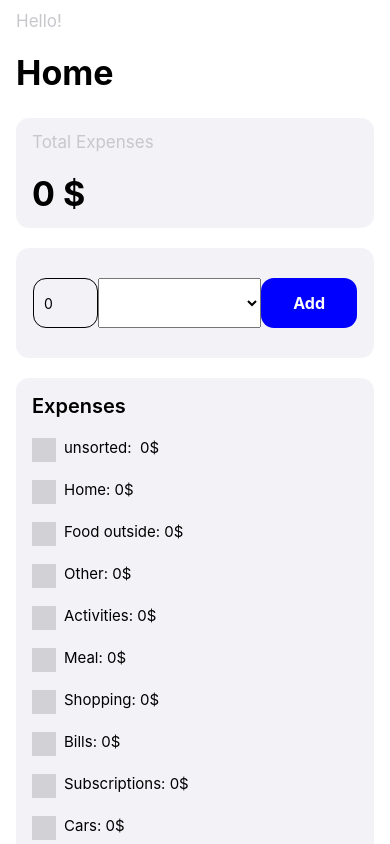
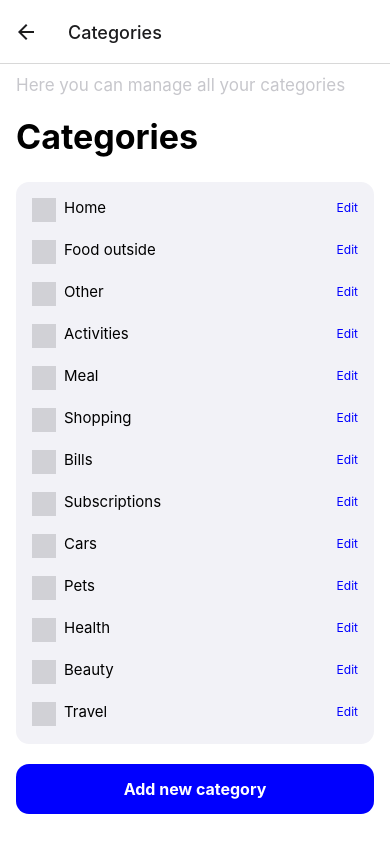
Before and after one commit to rudolfdeer/monetochka, a React Native app: screen /Categories in a window 390 px wide. Built offline with nearby package versions, Linux system fonts and the light colour scheme.

Commit message:
mon-12: add categories screen with styles

```diff
--- a/App.tsx
+++ b/App.tsx
@@ -1,47 +1,29 @@
-import { StatusBar } from 'expo-status-bar';
-import { useState } from 'react';
-import { SafeAreaView, ScrollView, StyleSheet } from 'react-native';
-import Categories from './src/components/Categories';
-import FormComponent from './src/components/Form';
-import Navbar from './src/components/Navbar';
-import Total from './src/components/Total';
-import { COLORS } from './src/constants/colors';
-import { defaultCategories, emptyCategory } from './src/constants/defaultCategories';
+import { NavigationContainer } from '@react-navigation/native';
+import { createNativeStackNavigator } from '@react-navigation/native-stack';
+import CategoriesScreen from './src/components/CategoriesScreen';
+import HomeScreen from './src/components/HomeScreen';
+
+export type StackParamList = {
+  Home: undefined;
+  Categories: undefined;
+};
+
+const Stack = createNativeStackNavigator<StackParamList>();
 
 export default function App() {
-  const [categories, setCategories] = useState(defaultCategories);
-  const [currency, setCurrency] = useState('$');
-
-  const calculateTotal = () => {
-    const categoriesSum = categories.reduce((accumulator, object) => {
-      return accumulator + object.expenses;
-    }, 0);
-
-    const emptyCategorySum = emptyCategory.expenses;
-    const sum = categoriesSum + emptyCategorySum;
-
-    return sum;
-  };
 
   return (
-    <SafeAreaView style={styles.container}>
-      <ScrollView>
-      <Navbar />
-      <Total value={calculateTotal()} currency={currency} />
-      <FormComponent categories={categories} setCategories={setCategories}/>
-      <Categories categories={categories} currency={currency} />
-      <StatusBar style="auto" />
-    </ScrollView>
-    </SafeAreaView>
-
+    <NavigationContainer>
+      <Stack.Navigator>
+        <Stack.Screen
+          name="Home"
+          component={HomeScreen}
+        />
+        <Stack.Screen
+          name="Categories"
+          component={CategoriesScreen}
+        />
+      </Stack.Navigator>
+    </NavigationContainer>
   );
 }
-
-const styles = StyleSheet.create({
-  container: {
-    flex: 1,
-    backgroundColor: COLORS.WHITE,
-    alignItems: 'center',
-    justifyContent: 'flex-start',
-  },
-});
--- a/package.json
+++ b/package.json
@@ -11,6 +11,8 @@
   },
   "dependencies": {
     "@react-native-picker/picker": "2.4.0",
+    "@react-navigation/native": "^6.0.11",
+    "@react-navigation/native-stack": "^6.7.0",
     "expo": "~45.0.0",
     "expo-status-bar": "~1.3.0",
     "formik": "^2.2.9",
@@ -18,7 +20,9 @@
     "react-dom": "17.0.2",
     "react-native": "0.68.2",
     "react-native-web": "0.17.7",
-    "yup": "^0.32.11"
+    "yup": "^0.32.11",
+    "react-native-screens": "~3.11.1",
+    "react-native-safe-area-context": "4.2.4"
   },
   "devDependencies": {
     "@babel/core": "^7.12.9",
--- a/src/components/Categories.tsx
+++ b/src/components/Categories.tsx
@@ -48,6 +48,7 @@ const styles = StyleSheet.create({
     justifyContent: 'center',
     paddingHorizontal: 16,
     paddingTop: 16,
+    marginBottom: 20,
   },
   categoryContainer: {
     flexDirection: 'row',
--- /dev/null
+++ b/src/components/CategoriesScreen.tsx
@@ -0,0 +1,106 @@
+import {
+  Pressable,
+  SafeAreaView,
+  ScrollView,
+  StyleSheet,
+  Text,
+  View,
+} from 'react-native';
+import { COLORS } from '../constants/colors';
+import { defaultCategories } from '../constants/defaultCategories';
+import { MESSAGES } from '../constants/messages';
+import Navbar from './Navbar';
+
+export default function CategoriesScreen() {
+  return (
+    <SafeAreaView style={styles.container}>
+      <ScrollView>
+        <Navbar title={'Categories'} message={MESSAGES.CATEGORIES} />
+        <View style={styles.categoriesContainer}>
+          <View style={styles.categories}>
+            {defaultCategories.map((category) => (
+              <View style={styles.rowContainer}>
+                <View style={styles.categoryContainer} key={category.id}>
+                  <View style={styles.icon}></View>
+                  <Text style={styles.category}>{category.name}</Text>
+                </View>
+                <Pressable onPress={() => {}}>
+                  <Text style={styles.button}>Edit</Text>
+                </Pressable>
+              </View>
+            ))}
+          </View>
+        </View>
+        <Pressable
+          style={styles.buttonAdd}
+          onPress={() => {}}
+        >
+          <Text style={styles.buttonAddText}>Add new category</Text>
+        </Pressable>
+      </ScrollView>
+    </SafeAreaView>
+  );
+}
+
+const styles = StyleSheet.create({
+  container: {
+    flex: 1,
+    backgroundColor: COLORS.WHITE,
+    width: '100%',
+  },
+  categoriesContainer: {
+    paddingHorizontal: 16,
+  },
+  categories: {
+    backgroundColor: COLORS.BACKGROUND,
+    borderRadius: 13,
+    flexDirection: 'column',
+    justifyContent: 'center',
+    paddingHorizontal: 16,
+    paddingTop: 16,
+    marginBottom: 20,
+  },
+  rowContainer: {
+    flexDirection: 'row',
+    justifyContent: 'space-between',
+  },
+  categoryContainer: {
+    flexDirection: 'row',
+  },
+  category: {
+    height: 24,
+    fontSize: 15,
+    lineHeight: 20,
+    marginBottom: 18,
+  },
+  'category:last-child': {
+    marginBottom: 0,
+  },
+  icon: {
+    width: 24,
+    height: 24,
+    backgroundColor: COLORS.ICON,
+    marginRight: 8,
+  },
+  button: {
+    fontSize: 12,
+    lineHeight: 20,
+    color: COLORS.BUTTON,
+  },
+  buttonAdd: {
+    height: 50,
+    alignItems: 'center',
+    justifyContent: 'center',
+    paddingVertical: 12,
+    paddingHorizontal: 32,
+    borderRadius: 13,
+    backgroundColor: COLORS.BUTTON,
+    marginHorizontal: 16,
+  },
+  buttonAddText: {
+    fontSize: 16,
+    lineHeight: 21,
+    fontWeight: 'bold',
+    color: COLORS.WHITE,
+  },
+});
--- /dev/null
+++ b/src/components/HomeScreen.tsx
@@ -0,0 +1,86 @@
+import {
+  NavigationContainerProps,
+  NavigationProp,
+} from '@react-navigation/native';
+import { NativeStackScreenProps } from '@react-navigation/native-stack';
+import { StatusBar } from 'expo-status-bar';
+import { useState } from 'react';
+import {
+  Pressable,
+  SafeAreaView,
+  ScrollView,
+  StyleSheet,
+  Text,
+} from 'react-native';
+import { StackParamList } from '../../App';
+import { COLORS } from '../constants/colors';
+import {
+  defaultCategories,
+  emptyCategory,
+} from '../constants/defaultCategories';
+import { MESSAGES } from '../constants/messages';
+import Categories from './Categories';
+import FormComponent from './Form';
+import Navbar from './Navbar';
+import Total from './Total';
+
+export default function HomeScreen({
+  navigation,
+}: NativeStackScreenProps<StackParamList, 'Home'>) {
+  const [categories, setCategories] = useState(defaultCategories);
+  const [currency, setCurrency] = useState('$');
+
+  const calculateTotal = () => {
+    const categoriesSum = categories.reduce((accumulator, object) => {
+      return accumulator + object.expenses;
+    }, 0);
+
+    const emptyCategorySum = emptyCategory.expenses;
+    const sum = categoriesSum + emptyCategorySum;
+
+    return sum;
+  };
+
+  return (
+    <SafeAreaView style={styles.container}>
+      <ScrollView>
+        <Navbar title={'Home'} message={MESSAGES.HOME} />
+        <Total value={calculateTotal()} currency={currency} />
+        <FormComponent categories={categories} setCategories={setCategories} />
+        <Categories categories={categories} currency={currency} />
+        <Pressable
+          style={styles.button}
+          onPress={() => navigation.navigate('Categories')}
+        >
+          <Text style={styles.buttonText}>Manage categories</Text>
+        </Pressable>
+        <StatusBar style="auto" />
+      </ScrollView>
+    </SafeAreaView>
+  );
+}
+
+const styles = StyleSheet.create({
+  container: {
+    flex: 1,
+    backgroundColor: COLORS.WHITE,
+    alignItems: 'center',
+    justifyContent: 'flex-start',
+  },
+  button: {
+    height: 50,
+    alignItems: 'center',
+    justifyContent: 'center',
+    paddingVertical: 12,
+    paddingHorizontal: 32,
+    borderRadius: 13,
+    backgroundColor: COLORS.BUTTON,
+    marginHorizontal: 16,
+  },
+  buttonText: {
+    fontSize: 16,
+    lineHeight: 21,
+    fontWeight: 'bold',
+    color: COLORS.WHITE,
+  },
+});
--- a/src/components/Navbar.tsx
+++ b/src/components/Navbar.tsx
@@ -1,11 +1,16 @@
 import { StyleSheet, Text, View } from 'react-native';
 import { COLORS } from '../constants/colors';
 
-export default function Navbar() {
+type NavbarProps = {
+  title: string,
+  message: string,
+}
+
+export default function Navbar({ title, message }: NavbarProps) {
   return (
     <View style={styles.navbar}>
-      <Text style={styles.textSmall}>Hello!</Text>
-      <Text style={styles.textBig}>Home</Text>
+      <Text style={styles.textSmall}>{message}</Text>
+      <Text style={styles.textBig}>{title}</Text>
     </View>
   );
 }
--- /dev/null
+++ b/src/constants/messages.ts
@@ -0,0 +1,4 @@
+export const MESSAGES = {
+  HOME: 'Hello!',
+  CATEGORIES: 'Here you can manage all your categories',
+}
```
Also changed, not shown: 1 other file (tests, documents, lock files or other folders).
